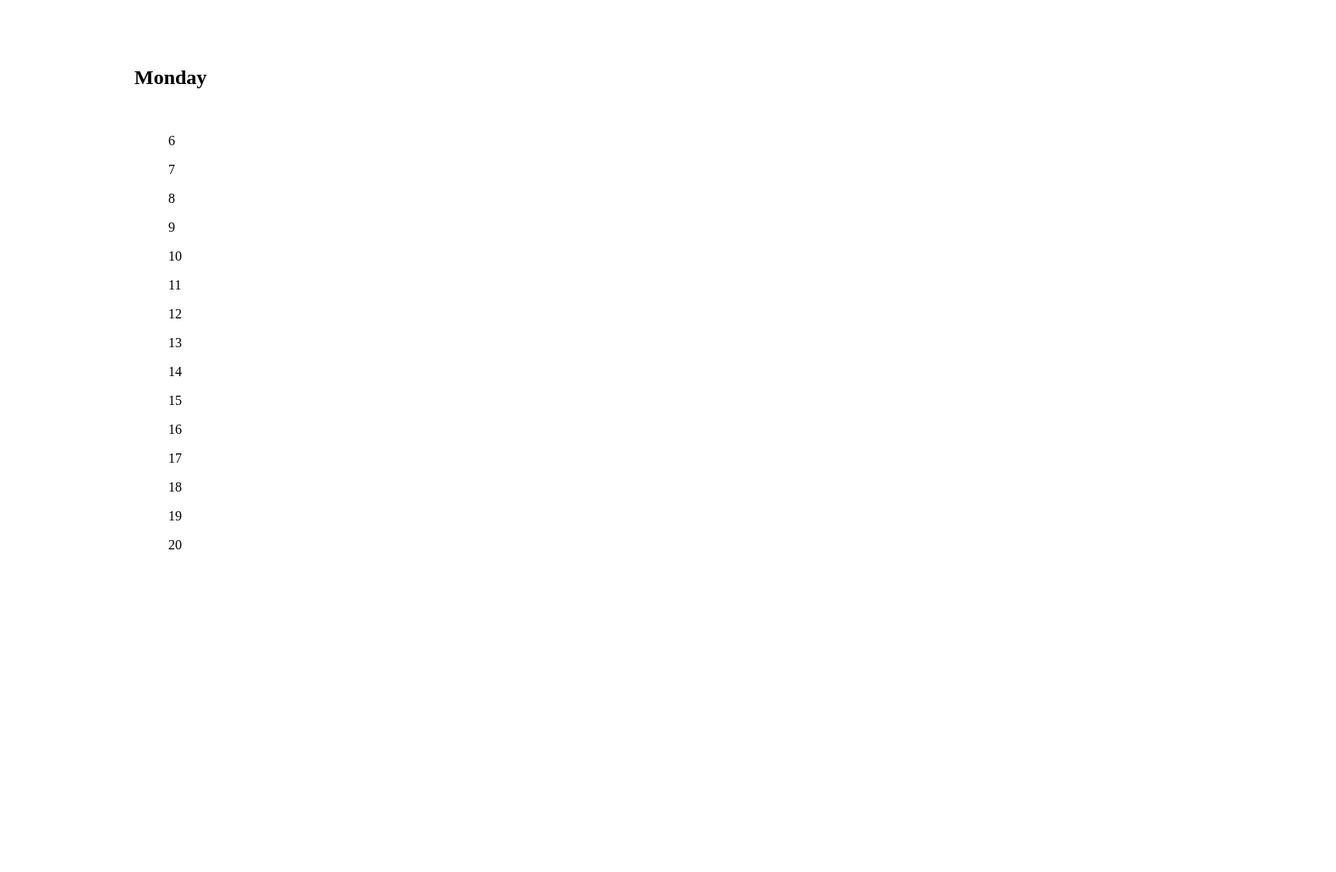
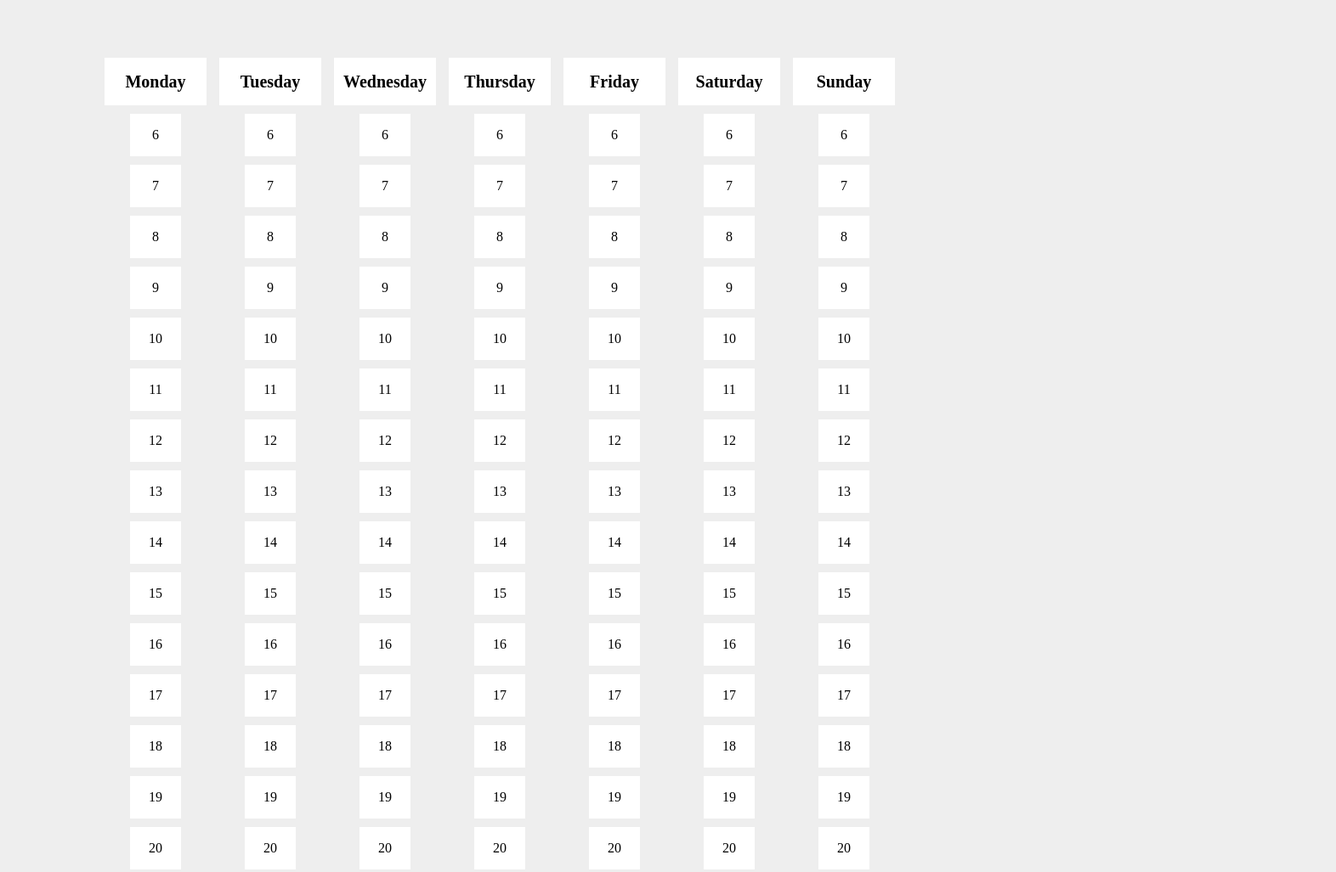
Before and after one commit to Decongo/260-Creative-Project-3, a plain HTML site: page index.html in a window 1280 px wide. Shown: the whole page at 85% size, 1572 px wide, since content can reach past the window. Before the commit the page ends 800 px from the top, so only its background shows below. Drawn offline with nearby package versions, Linux system fonts and the light colour scheme.

Commit message:
added all columns and reformatted

```diff
--- a/index.html
+++ b/index.html
@@ -9,16 +9,64 @@
 
 <body>
   <div id="app">
+    <div class="display">
       <div class="flex-table">
         <div class="flex-column-day">
           <div class="day-card">
             <h2>Monday</h2>
           </div>
-                <ul>
-                    <li v-for="time in times">
+          <div v-for="time in times" class="time-card">
             <p>{{ time.hour }}</p>
-                    </li>
-                </ul>
+          </div>
+        </div>
+        <div class="flex-column-day">
+          <div class="day-card">
+            <h2>Tuesday</h2>
+          </div>
+          <div v-for="time in times" class="time-card">
+            <p>{{ time.hour }}</p>
+          </div>
+        </div>
+        <div class="flex-column-day">
+          <div class="day-card">
+            <h2>Wednesday</h2>
+          </div>
+          <div v-for="time in times" class="time-card">
+            <p>{{ time.hour }}</p>
+          </div>
+        </div>
+        <div class="flex-column-day">
+          <div class="day-card">
+            <h2>Thursday</h2>
+          </div>
+          <div v-for="time in times" class="time-card">
+            <p>{{ time.hour }}</p>
+          </div>
+        </div>
+        <div class="flex-column-day">
+          <div class="day-card">
+            <h2>Friday</h2>
+          </div>
+          <div v-for="time in times" class="time-card">
+            <p>{{ time.hour }}</p>
+          </div>
+        </div>
+        <div class="flex-column-day">
+          <div class="day-card">
+            <h2>Saturday</h2>
+          </div>
+          <div v-for="time in times" class="time-card">
+            <p>{{ time.hour }}</p>
+          </div>
+        </div>
+        <div class="flex-column-day">
+          <div class="day-card">
+            <h2>Sunday</h2>
+          </div>
+          <div v-for="time in times" class="time-card">
+            <p>{{ time.hour }}</p>
+          </div>
+        </div>
       </div>
     </div>
   </div>
--- a/styles.css
+++ b/styles.css
@@ -1,5 +1,9 @@
-li {
-    list-style-type: none;
+body {
+  background-color: #EEEEEE;
+}
+
+.display {
+  width: 100vw;
 }
 
 .flex-table {
@@ -7,18 +11,38 @@ li {
   display: flex;
   flex-wrap: wrap;
   flex-direction: row;
-    justify-content: space-between;
-    padding: 50px 150px;
+  justify-content: space-evenly;
+  padding: 60px 100px;
 }
 
 .flex-column-day {
   display: flex;
   flex-direction: column;
   justify-content: space-between;
+  margin-left: -320px;
 }
 
 .day-card {
-    display: flex;
+  width: 120px;
   background-color: white;
   align-self: center;
+  text-align: center;
+  margin-bottom: 10px;
 }
+
+.time-card {
+  width: 60px;
+  background-color: white;
+  align-self: center;
+  align-items: center;
+  text-align: center;
+  margin-bottom: 10px;
+}
+
+p {
+  text-align: center;
+}
+
+h2 {
+  font-size: 20px;
+}
```
Lines whose indentation alone changed are shown as unchanged.
